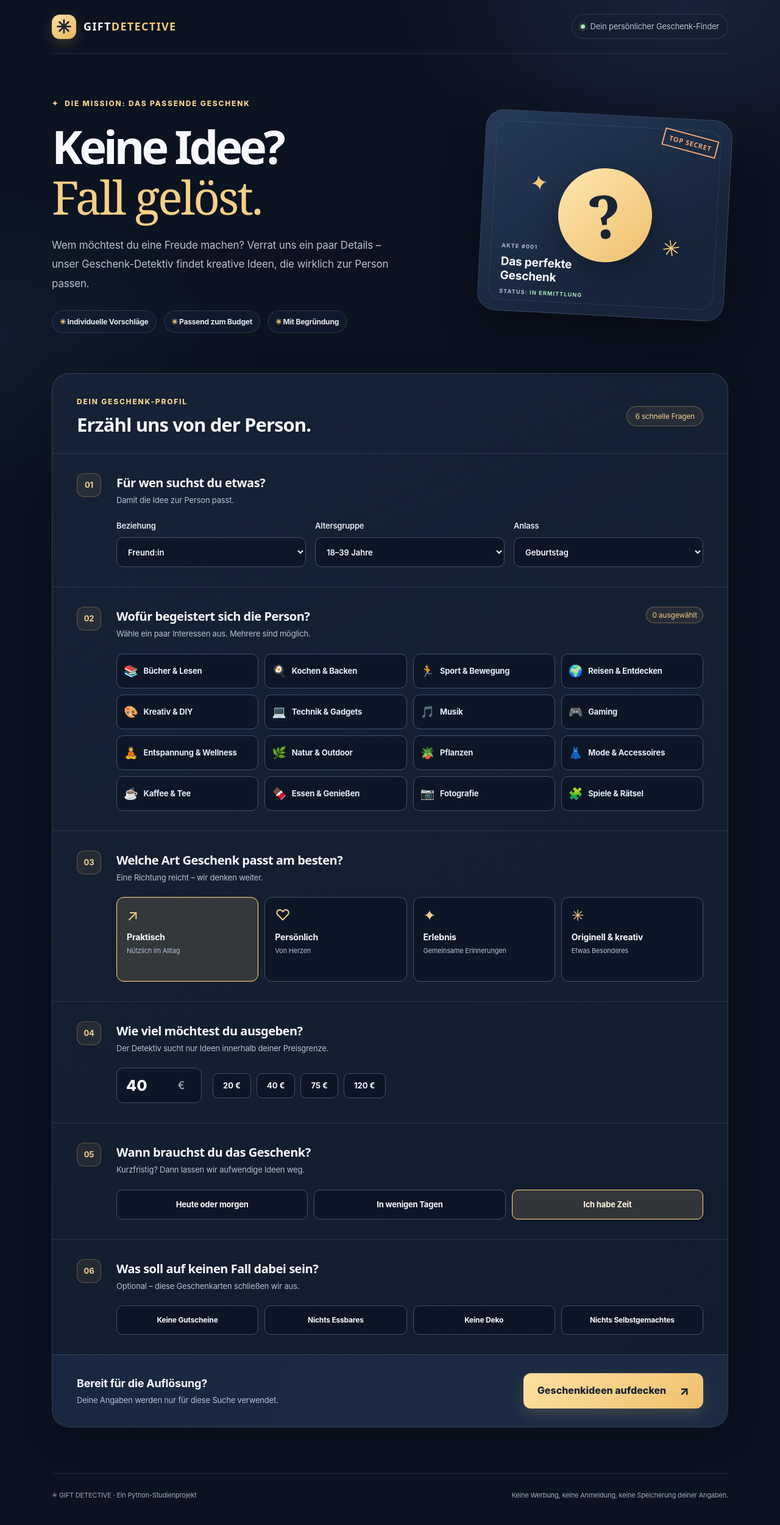
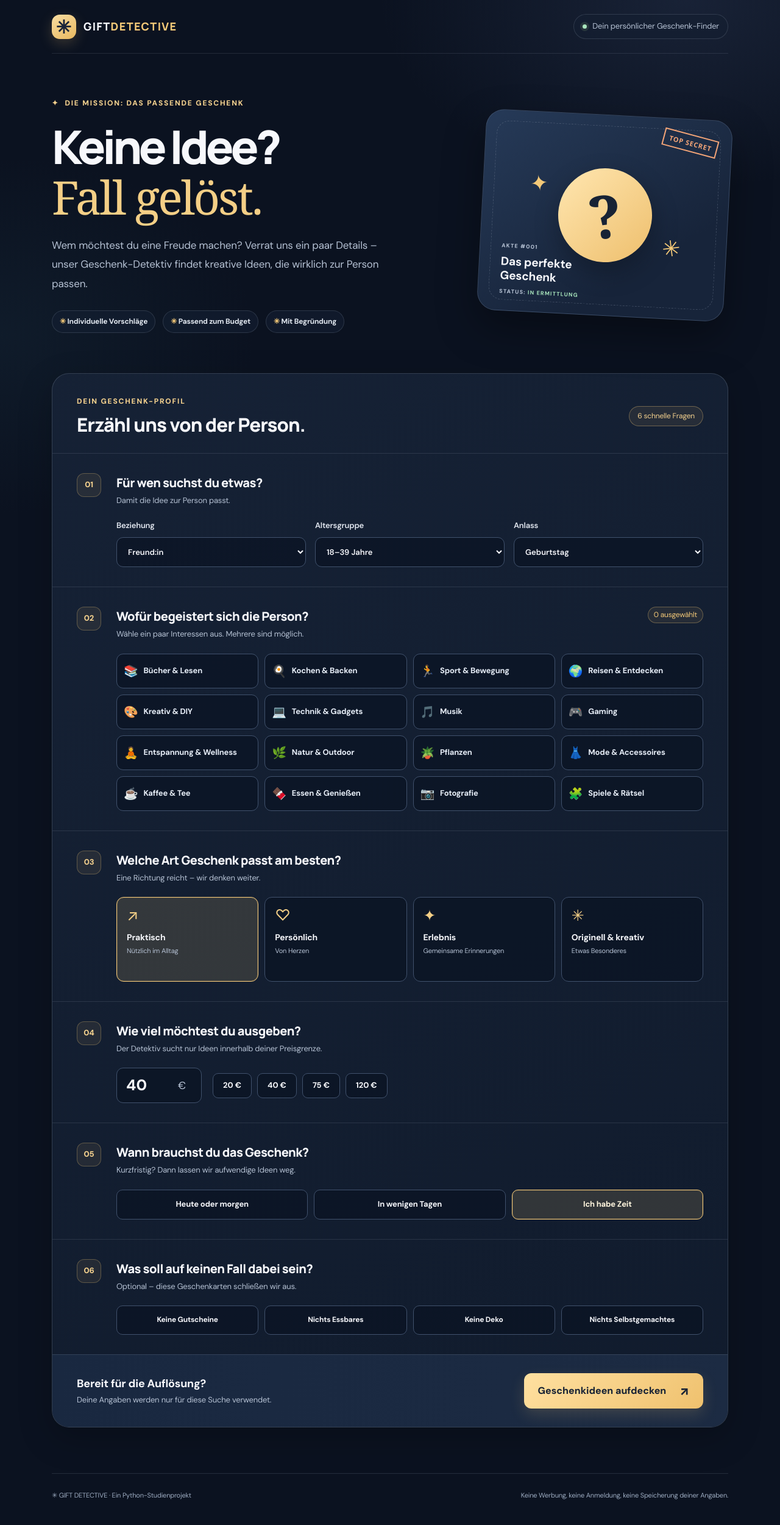
Before and after one commit to b7b4568b98-crypto/Python-Projekt, a Flask app: page / in a window 1280 px wide. Shown: the whole page at 61% size. Run offline with Flask 3, Linux system fonts and the light colour scheme.

Commit message:
Add modern typography and update theme metadata

```diff
--- a/templates/base.html
+++ b/templates/base.html
@@ -3,9 +3,12 @@
 <head>
   <meta charset="UTF-8">
   <meta name="viewport" content="width=device-width, initial-scale=1">
-  <meta name="theme-color" content="#101827">
+  <meta name="theme-color" content="#0b1220">
   <meta name="description" content="Gift Detective findet durch deine Angaben durchdachte Geschenkideen – ohne endlose Suche.">
   <title>{% block title %}Gift Detective – Geschenkideen, die passen{% endblock %}</title>
+  <link rel="preconnect" href="https://fonts.googleapis.com">
+  <link rel="preconnect" href="https://fonts.gstatic.com" crossorigin>
+  <link href="https://fonts.googleapis.com/css2?family=DM+Sans:wght@400;500;600;700;800&family=Manrope:wght@500;600;700;800&display=swap" rel="stylesheet">
   <link rel="stylesheet" href="{{ url_for('static', filename='style.css') }}">
   <script src="{{ url_for('static', filename='app.js') }}" defer></script>
 </head>
```
